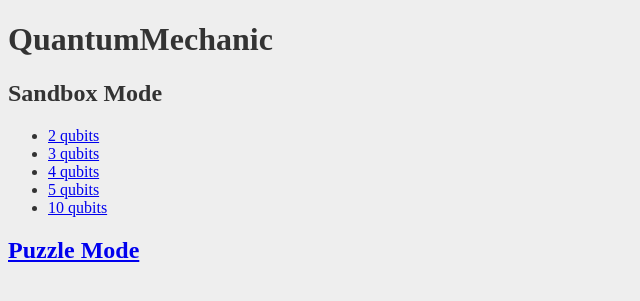
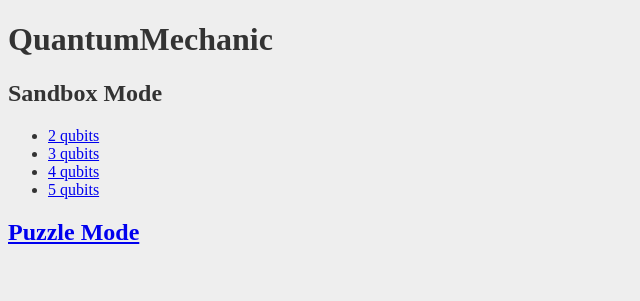
Before and after one commit to csvoss/quantummechanic, a Django app: page / in a window 1280 px wide. Shown: the top 301 px of the page, without its empty margins (0-640 px from the left). Run offline with Django 3.2, Linux system fonts and the light colour scheme; some libraries are stand-ins or nearby versions.

Commit message:
Reduced hardcap to 8; removed 10-qubit suggestion

```diff
--- a/circuits/views.py
+++ b/circuits/views.py
@@ -11,7 +11,7 @@ import cPickle
 from qutip import *
 from IPython.display import Image
 
-MAX_QUBITS = 10
+MAX_QUBITS = 8
 MIN_QUBITS = 2
 DEFAULT_QUBITS = 4
 
--- a/quantummechanic/templates/index.html
+++ b/quantummechanic/templates/index.html
@@ -17,7 +17,6 @@
 <li><a href="/sandbox/3">3 qubits</a></li>
 <li><a href="/sandbox/4">4 qubits</a></li>
 <li><a href="/sandbox/5">5 qubits</a></li>
-<li><a href="/sandbox/10">10 qubits</a></li>
 </ul>
 
 <h2><a href="/puzzle">Puzzle Mode</a></h2>
```
